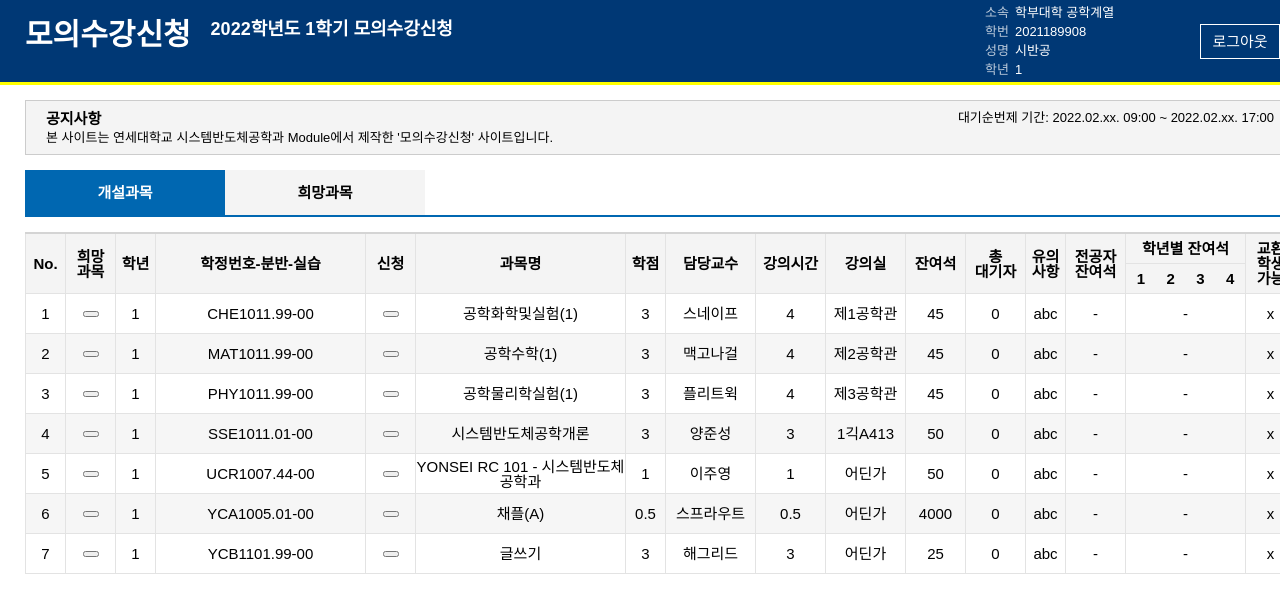
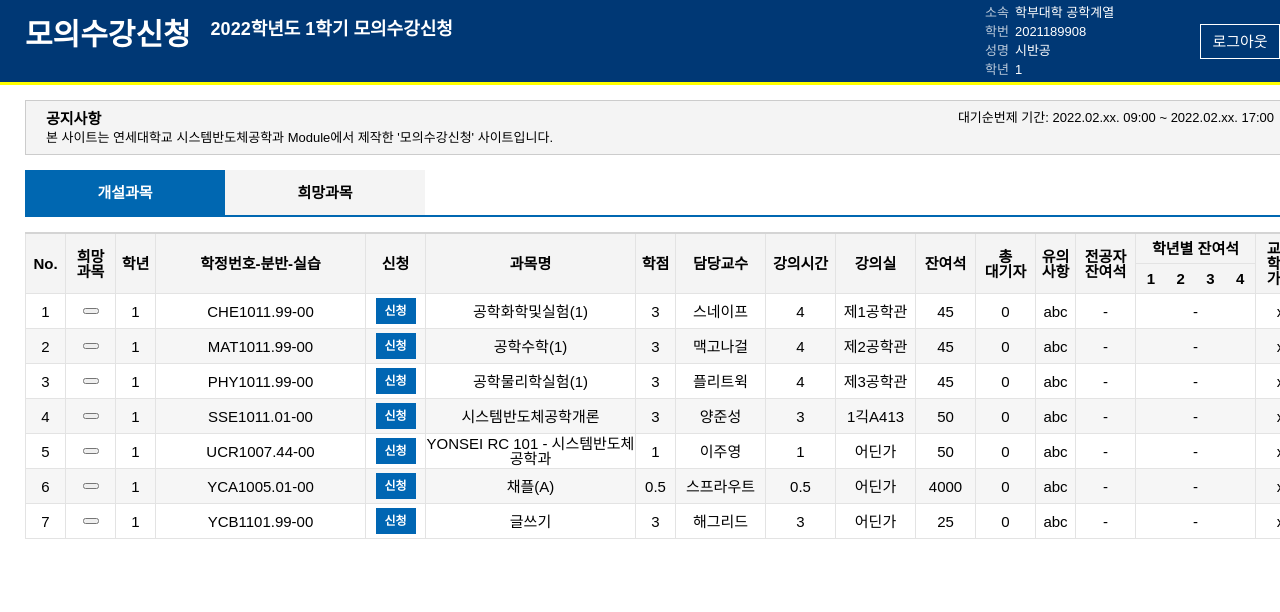
Before and after one commit to Jiwhan-Kim/Module_Imit, a React (Create React App) app: page /main in a window 1280 px wide. Shown: the top 612 px of the page. Built offline with nearby package versions, Linux system fonts and the light colour scheme.

Commit message:
220114 add TimeFunc

```diff
--- a/src/App.jsx
+++ b/src/App.jsx
@@ -10,9 +10,8 @@ import MainView from "./components/views/MainView";
 
 function App() {
   let [StartTime, StartTimeSet] = useState(); //수강신청 시작시간 저장 변수
-  const [hour, setHour] = useState();
-  const [min, setMin] = useState();
-  const [a, setA] = useState();
+  const [hour, setHour] = useState("");
+  const [min, setMin] = useState("");
   const onHourChange = (e) => {
     setHour(e.target.value);
   };
@@ -41,8 +40,8 @@ function App() {
   function TimeReturn0() {
     //수강신청 시작시간 저장 변수 StartTime 설정 함수
     var TimeRef1 = new Date();
-    var MinCopy = { ...min };
-    var HourCopy = { ...hour };
+    var MinCopy = min;
+    var HourCopy = hour;
     if (HourCopy === TimeRef1.getHours()) {
       if (MinCopy <= TimeRef1.getMinutes()) {
         TimeRef1.setHours(HourCopy);
@@ -60,7 +59,6 @@ function App() {
     TimeRef1.setMilliseconds(0);
     TimeRef1.setSeconds(0);
     StartTimeSet(TimeRef1.getTime());
-    setA(TimeRef1.getMinutes());
   }
 
   function TimeReturn1() {
@@ -94,7 +92,7 @@ function App() {
         <Route
           exact
           path="/main"
-          element={<MainView TimeReturn1={TimeReturn1} t={hour} />}
+          element={<MainView TimeReturn1={TimeReturn1} />}
         />
       </Routes>
     </ThemeProvider>
--- /dev/null
+++ b/src/components/atoms/EnrollBtn/index.jsx
@@ -0,0 +1,22 @@
+import React from "react";
+import styled from "styled-components";
+
+function EnrollBtn({ onClick }) {
+  return <Btn onClick={onClick}>신청</Btn>;
+}
+
+export default EnrollBtn;
+
+const Btn = styled.div`
+  width: 4rem;
+  height: 2.6rem;
+  background-color: #0066b3;
+  color: white;
+  font-weight: 700;
+  font-size: 1.2rem;
+  cursor: pointer;
+
+  display: flex;
+  align-items: center;
+  justify-content: center;
+`;
--- a/src/components/atoms/TrHeadForOL/index.jsx
+++ b/src/components/atoms/TrHeadForOL/index.jsx
@@ -12,7 +12,7 @@ function TrHeadForOL() {
       </TdHead>
       <TdHead style={{ width: "4rem" }}>학년</TdHead>
       <TdHead style={{ width: "21rem" }}>학정번호-분반-실습</TdHead>
-      <TdHead style={{ width: "5rem" }}>신청</TdHead>
+      <TdHead style={{ width: "6rem" }}>신청</TdHead>
       <TdHead style={{ width: "21rem" }}>과목명</TdHead>
       <TdHead style={{ width: "4rem" }}>학점</TdHead>
       <TdHead style={{ width: "9rem" }}>담당교수</TdHead>
--- a/src/components/atoms/TrHeadForSL/index.jsx
+++ b/src/components/atoms/TrHeadForSL/index.jsx
@@ -4,11 +4,11 @@ import styled from "styled-components";
 function TrHeadForSL() {
   return (
     <TrHead>
-      <TdHead style={{ width: "4rem" }}>삭제</TdHead>
+      <TdHead style={{ width: "6rem" }}>삭제</TdHead>
       <TdHead style={{ width: "21rem" }}>학정번호-분반-실습</TdHead>
-      <TdHead style={{ width: "4rem" }}>신청</TdHead>
+      <TdHead style={{ width: "6rem" }}>신청</TdHead>
       <TdHead style={{ width: "21rem" }}>과목명</TdHead>
-      <TdHead style={{ width: "4rem" }}>학점</TdHead>
+      <TdHead style={{ width: "5rem" }}>학점</TdHead>
       <TdHead style={{ width: "9rem" }}>담당교수</TdHead>
       <TdHead style={{ width: "7rem" }}>강의시간</TdHead>
       <TdHead style={{ width: "8rem" }}>강의실</TdHead>
@@ -27,7 +27,7 @@ function TrHeadForSL() {
         <br />
         잔여석
       </TdHead>
-      <TdHead style={{ width: "15rem", flexDirection: "column" }}>
+      <TdHead style={{ width: "16rem", flexDirection: "column" }}>
         <div
           style={{
             width: "100%",
@@ -56,7 +56,7 @@ function TrHeadForSL() {
           <div>4</div>
         </div>
       </TdHead>
-      <TdHead style={{ width: "5rem" }}>
+      <TdHead style={{ width: "6rem" }}>
         교환
         <br />
         학생
--- a/src/components/molecules/OpenedLect/index.jsx
+++ b/src/components/molecules/OpenedLect/index.jsx
@@ -2,6 +2,7 @@ import React, { useState } from "react";
 import styled from "styled-components";
 // components
 import TrHeadForOL from "../../atoms/TrHeadForOL";
+import EnrollBtn from "../../atoms/EnrollBtn";
 
 function OpenedLect({ lecture, selectLect, enrollLect, TimeReturn1 }) {
   function ListBox({ no, num, name, point, prof, time, place, remain }) {
@@ -23,13 +24,13 @@ function OpenedLect({ lecture, selectLect, enrollLect, TimeReturn1 }) {
         </Td>
         <Td style={{ width: "4rem" }}>1</Td>
         <Td style={{ width: "21rem" }}>{num}</Td>
-        <Td style={{ width: "5rem" }}>
-          <button
+        <Td style={{ width: "6rem" }}>
+          <EnrollBtn
             onClick={() => {
               enrollLect(no - 1, 1);
               TimeReturn1();
             }}
-          ></button>
+          />
         </Td>
         <Td style={{ width: "21rem" }}>{name}</Td>
         <Td style={{ width: "4rem" }}>{point}</Td>
@@ -89,7 +90,7 @@ const Tr = styled.tr`
   display: flex;
 `;
 const Td = styled.td`
-  height: 4rem;
+  height: 3.5rem;
   border-left: 0.15rem solid #e3e3e3;
   border-bottom: 0.15rem solid #e3e3e3;
 
--- a/src/components/molecules/SelectedLect/index.jsx
+++ b/src/components/molecules/SelectedLect/index.jsx
@@ -1,6 +1,8 @@
 import React from "react";
 import styled from "styled-components";
+// components
 import TrHeadForSL from "../../atoms/TrHeadForSL";
+import EnrollBtn from "../../atoms/EnrollBtn";
 
 function SelectedLect({ lecture, selectLect, enrollLect, TimeReturn1 }) {
   let columnNum = 0;
@@ -20,7 +22,7 @@ function SelectedLect({ lecture, selectLect, enrollLect, TimeReturn1 }) {
       columnNum = columnNum + 1;
       return (
         <Tr style={{ backgroundColor: color }}>
-          <Td style={{ width: "4rem" }}>
+          <Td style={{ width: "6rem" }}>
             <button
               onClick={() => {
                 BtnClicked(no);
@@ -28,16 +30,16 @@ function SelectedLect({ lecture, selectLect, enrollLect, TimeReturn1 }) {
             ></button>
           </Td>
           <Td style={{ width: "21rem" }}>{num}</Td>
-          <Td style={{ width: "4rem" }}>
-            <button
+          <Td style={{ width: "6rem" }}>
+            <EnrollBtn
               onClick={() => {
                 enrollLect(no - 1, 1);
                 TimeReturn1();
               }}
-            ></button>
+            />
           </Td>
           <Td style={{ width: "21rem" }}>{name}</Td>
-          <Td style={{ width: "4rem" }}>{point}</Td>
+          <Td style={{ width: "5rem" }}>{point}</Td>
           <Td style={{ width: "9rem" }}>{prof}</Td>
           <Td style={{ width: "7rem" }}>{time}</Td>
           <Td style={{ width: "8rem" }}>{place}</Td>
@@ -45,8 +47,8 @@ function SelectedLect({ lecture, selectLect, enrollLect, TimeReturn1 }) {
           <Td style={{ width: "6rem" }}>0</Td>
           <Td style={{ width: "4rem" }}>abc</Td>
           <Td style={{ width: "6rem" }}>-</Td>
-          <Td style={{ width: "15rem" }}>-</Td>
-          <Td style={{ width: "5rem" }}>x</Td>
+          <Td style={{ width: "16rem" }}>-</Td>
+          <Td style={{ width: "6rem" }}>x</Td>
         </Tr>
       );
     }
@@ -96,7 +98,7 @@ const Tr = styled.tr`
   display: flex;
 `;
 const Td = styled.td`
-  height: 4rem;
+  height: 3.5rem;
   border-left: 0.15rem solid #e3e3e3;
   border-bottom: 0.15rem solid #e3e3e3;
   white-space: pre-line;
--- a/src/components/views/MainView/index.jsx
+++ b/src/components/views/MainView/index.jsx
@@ -61,7 +61,7 @@ const data = [
   [6, "YCA1005.01-00", "채플(A)", 0.5, "스프라우트", 0.5, "어딘가", 4000, 0, 0],
   [7, "YCB1101.99-00", "글쓰기", 3, "해그리드", 3, "어딘가", 25, 0, 0],
 ];
-function MainView({ inputHour, inputMin, TimeReturn1, t }) {
+function MainView({ inputHour, inputMin, TimeReturn1 }) {
   const [window, setWindow] = useState(0);
   const [color0, setColor0] = useState(blueColor);
   const [color1, setColor1] = useState(greyColor);
@@ -128,7 +128,6 @@ function MainView({ inputHour, inputMin, TimeReturn1, t }) {
           />
         )}
       </BodyBox>
-      {t}
     </OutLineBox>
   );
 }
```
Also changed, not shown: src/components/molecules/OpenedLect/Lectures.csv (deleted).
